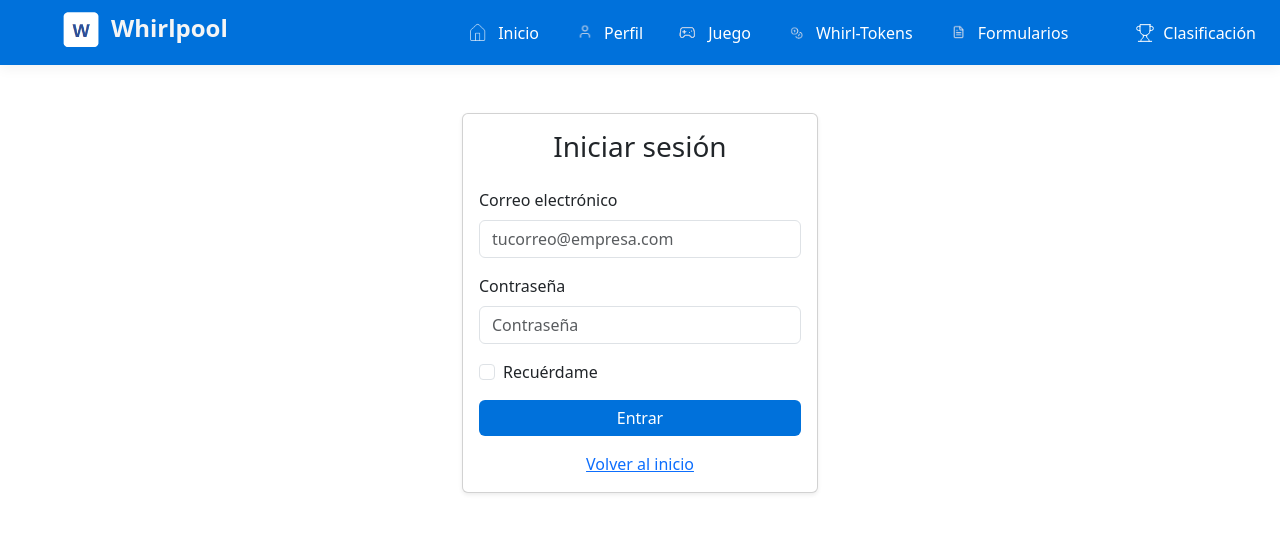
After one commit to ayexxxd/LuminaReto, an ASP.NET Core app: template LuminaReto/Views/Home/Login.cshtml in a window 1280 px wide. The commit adds this page. Shown: the top 533 px of the page. Run offline with ASP.NET Core 8, Linux system fonts and the light colour scheme; the template is opened without the code that fills it, so the values that code supplies are empty; style sheets or scripts are compiled from the project's sources.

Commit message:
id remmber i did this 3 days ago

```diff
--- /dev/null
+++ b/LuminaReto/Views/Home/Login.cshtml
@@ -0,0 +1,39 @@
+@{
+		ViewData["Title"] = "Login";
+}
+
+<div class="row justify-content-center mt-5">
+	<div class="col-md-5 col-lg-4">
+		<div class="card shadow-sm">
+			<div class="card-body">
+				<h3 class="card-title text-center mb-4">Iniciar sesión</h3>
+
+				<form asp-controller="Home" asp-action="Login" method="post">
+					@Html.AntiForgeryToken()
+					<div asp-validation-summary="ModelOnly" class="text-danger mb-3"></div>
+
+					<div class="mb-3">
+						<label for="username" class="form-label">Correo electrónico</label>
+						<input type="email" class="form-control" id="username" name="username" placeholder="tucorreo@empresa.com" required />
+					</div>
+
+					<div class="mb-3">
+						<label for="password" class="form-label">Contraseña</label>
+						<input type="password" class="form-control" id="password" name="password" placeholder="Contraseña" required />
+					</div>
+
+					<div class="mb-3 form-check">
+						<input type="checkbox" class="form-check-input" id="remember" name="remember" />
+						<label class="form-check-label" for="remember">Recuérdame</label>
+					</div>
+
+					<button type="submit" class="btn btn-primary w-100">Entrar</button>
+				</form>
+
+				<div class="mt-3 text-center">
+					<a asp-action="Index" asp-controller="Home">Volver al inicio</a>
+				</div>
+			</div>
+		</div>
+	</div>
+</div>
--- a/LuminaReto/Views/Home/Tokens.cshtml
+++ b/LuminaReto/Views/Home/Tokens.cshtml
@@ -51,7 +51,7 @@
     <section class="panel-tokens chart-panel"><!-- Historial OOOOOOOOOOOOOOOOOOOOO)O)O)O)O)O)O)O)O0o0o0o0o0o0o0o0o0o0o0o-->
         <h3>Historial de Tokens</h3><h6>(Últimos 7 días)</h6>
         <div class="chart-container">
-            <img src="~/imagenes/placeholder.png"alt="Gráfico"class="chart-icon" />
+            <iframe width="2000" height="300" src="https://datastudio.google.com/embed/reporting/ffc304a6-1b53-46f6-a55f-0affba76a3bd/page/NEmzF" frameborder="0" style="border:0" allowfullscreen sandbox="allow-storage-access-by-user-activation allow-scripts allow-same-origin allow-popups allow-popups-to-escape-sandbox"></iframe>
         </div>
     </section>
 
```
Also changed, not shown: LuminaReto/Controllers/LoginController.cs (added, +58 -0 lines).
